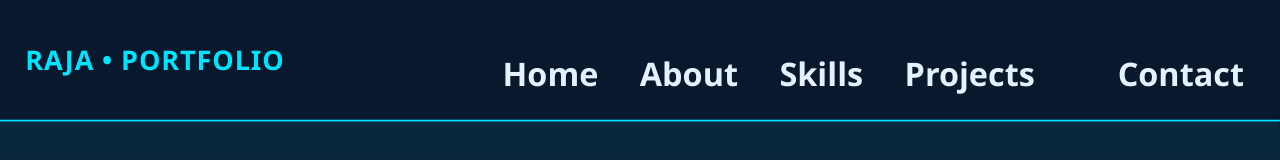
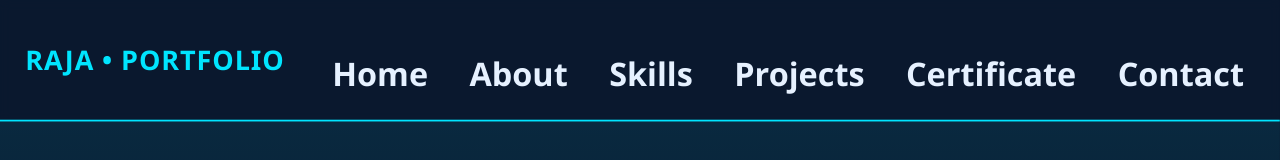
Before and after one commit to BVNRAJA/Raja-S-K, a plain HTML site: page index.html in a window 1280 px wide. Shown: the top 160 px of the page. Drawn offline with Linux system fonts and the light colour scheme.

Commit message:
index.html

```diff
--- a/index.html
+++ b/index.html
@@ -4,7 +4,7 @@
 <head>
     <meta charset="UTF-8" />
     <meta name="viewport" content="width=device-width, initial-scale=1.0" />
-    <title>Raja SK – Portfolio</title>
+    <title>Raja SK - Portfolio</title>
     <link rel="stylesheet" href="style.css" />
 </head>
 
@@ -14,7 +14,8 @@
     <nav class="nav">
         <div class="brand">RAJA • PORTFOLIO</div>
         <div class="nav-links"> <a href="#home">Home</a> <a href="#about">About</a> <a href="#skills">Skills</a> <a
-                href="#projects">Projects</a> <a href="#certificate"></a><a href="#contact">Contact</a> </div>
+                href="#projects">Projects</a> <a href="#certificate">Certificate</a><a href="#contact">Contact</a>
+        </div>
 
 
 
@@ -142,7 +143,7 @@
 
 
 
-    <section id="certificates">
+    <section id="certificate">
         <div class="container">
             <h2 class="section-title">Certificates</h2>
             <p class="lead">Each certificate card shows an image, title, and a short description. Replace the image
@@ -244,7 +245,7 @@
                 <a class="btn" href="mailto:bvnrajask@gmail.com">Email</a>
                 <a class="btn" href="https://github.com/BVNRAJA">GitHub</a>
                 <a class="btn" href="https://www.linkedin.com">LinkedIn</a>
-                <a class="btn" href="tel:+916374373624">Whatsapp</a>
+                <a class="btn" href="tel:+916374373624">Call</a>
             </div>
         </div>
     </section>
```
